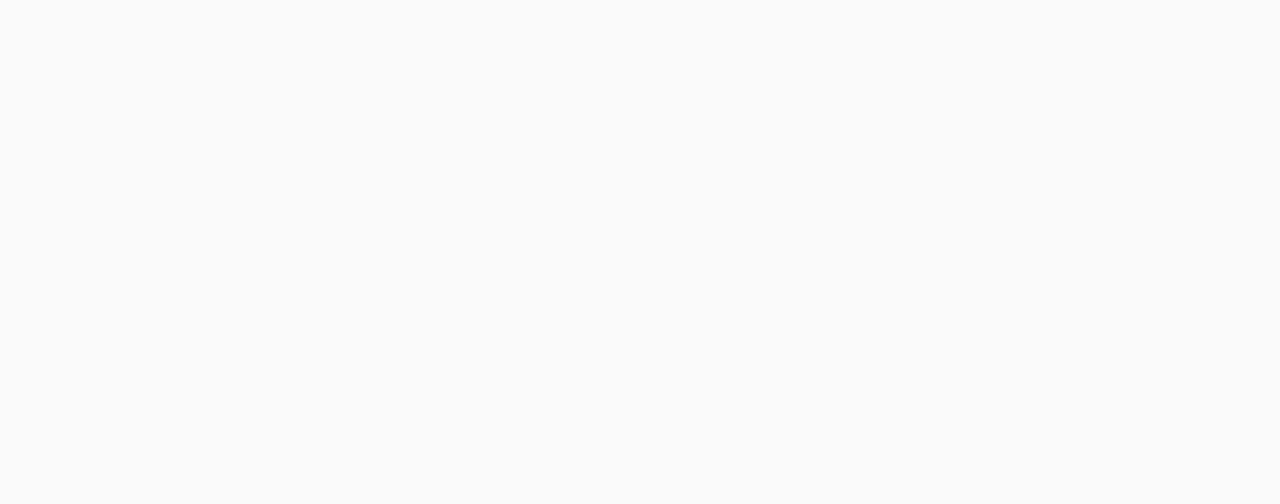
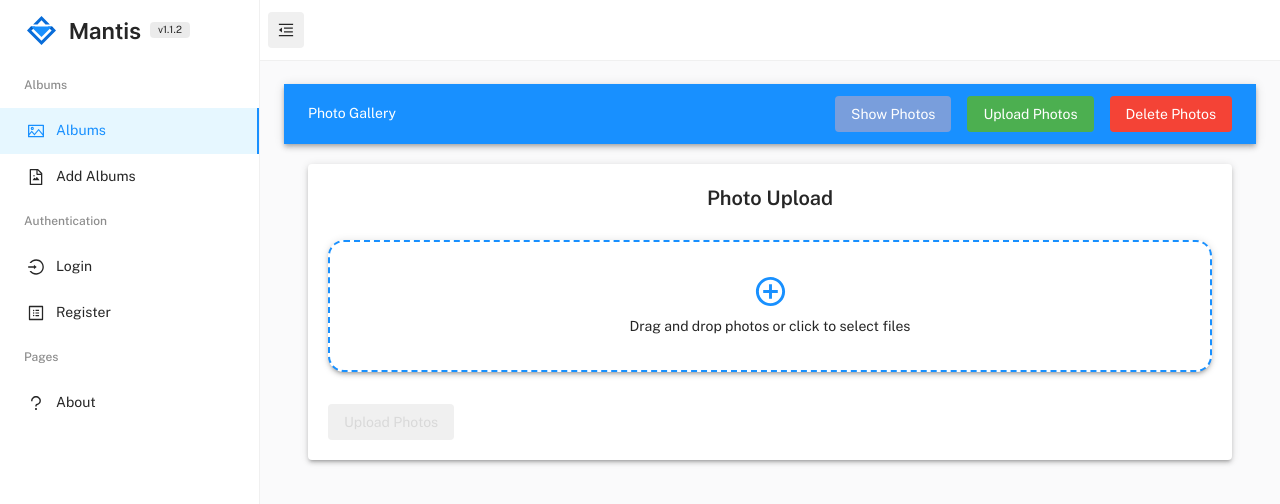
Before and after one commit to iamhruthiks/Albums-Frontend, a React (Create React App) app: page /album/upload in a window 1280 px wide. Before the commit this address had no page. Shown: the top 504 px of the page. Built offline with nearby package versions, Linux system fonts and the light colour scheme.

Commit message:
Section 61: Section 04 - Albums use cases in React - 498. Upload photos form

```diff
--- a/package.json
+++ b/package.json
@@ -9,6 +9,7 @@
     "@emotion/cache": "^11.10.3",
     "@emotion/react": "^11.10.4",
     "@emotion/styled": "^11.10.4",
+    "@mui/icons-material": "^5.15.2",
     "@mui/lab": "^5.0.0-alpha.100",
     "@mui/material": "^5.10.6",
     "@mui/styles": "^5.15.2",
@@ -29,6 +30,7 @@
     "react-device-detect": "^2.2.2",
     "react-dom": "^18.2.0",
     "react-draggable": "^4.4.5",
+    "react-dropzone": "^14.2.3",
     "react-element-to-jsx-string": "^15.0.0",
     "react-number-format": "^4.9.4",
     "react-perfect-scrollbar": "^1.5.8",
--- /dev/null
+++ b/src/pages/albums/albumUpload.js
@@ -0,0 +1,125 @@
+import React, { useState } from 'react';
+import axios from 'axios';
+import Header from './albums/header';
+import { Box, Button, CircularProgress, Container, Grid, Paper, Typography, IconButton } from '@mui/material';
+import { makeStyles } from '@mui/styles';
+import { AddCircleOutline, Close } from '@mui/icons-material';
+import { useDropzone } from 'react-dropzone';
+import { useNavigate, useLocation } from 'react-router-dom';
+
+const useStyles = makeStyles((theme) => ({
+  dropzoneContainer: {
+    border: `2px dashed ${theme.palette.primary.main}`,
+    borderRadius: theme.spacing(2),
+    padding: theme.spacing(4),
+    textAlign: 'center',
+    cursor: 'pointer'
+  },
+  uploadedFile: {
+    display: 'flex',
+    alignItems: 'center',
+    justifyContent: 'space-between',
+    padding: theme.spacing(2),
+    marginTop: theme.spacing(2),
+    border: `1px solid ${theme.palette.secondary.main}`,
+    borderRadius: theme.spacing(1)
+  }
+}));
+
+const FileUploadPage = () => {
+  const classes = useStyles();
+  const [files, setFiles] = useState([]);
+  const navigate = useNavigate();
+  const [processing, setProcessing] = useState(false);
+  const location = useLocation();
+  const queryParams = new URLSearchParams(location.search);
+  const id = queryParams.get('id');
+
+  const onDrop = (acceptedFiles) => {
+    setFiles((prevFiles) => [...prevFiles, ...acceptedFiles]);
+  };
+
+  const { getRootProps, getInputProps } = useDropzone({ onDrop });
+
+  const removeFile = (index) => {
+    setFiles((prevFiles) => prevFiles.filter((_, i) => i !== index));
+  };
+
+  const handleUpload = async () => {
+    try {
+      setProcessing(true);
+      const formData = new FormData();
+      files.forEach((file) => {
+        formData.append('files', file);
+      });
+
+      const token = localStorage.getItem('token');
+      const response = await axios.post('/api/v1/albums/' + id + '/upload-photos', formData, {
+        headers: {
+          'Content-Type': 'multipart/form-data',
+          Authorization: `Bearer ${token}`
+        }
+      });
+
+      console.log('Upload successful:', response.data);
+      setFiles([]);
+      navigate('/album/show?id=' + id);
+    } catch (error) {
+      console.error('Error uploading files:', error.message);
+    } finally {
+      setProcessing(false); // Reset loading state regardless of success or failure
+    }
+  };
+
+  return (
+    <div>
+      <Header />
+      <Container>
+        <Paper elevation={3} style={{ padding: '20px', marginTop: '20px' }}>
+          <Grid container spacing={2}>
+            <Grid item xs={12}>
+              <Typography variant="h4" align="center" gutterBottom>
+                Photo Upload
+              </Typography>
+            </Grid>
+            <Grid item xs={12} {...getRootProps()}>
+              <input {...getInputProps()} />
+              <Paper elevation={3} className={classes.dropzoneContainer}>
+                <AddCircleOutline fontSize="large" color="primary" />
+                <Typography variant="h6">Drag and drop photos or click to select files</Typography>
+              </Paper>
+            </Grid>
+            <Grid item xs={12}>
+              <Box>
+                {files.map((file, index) => (
+                  <Paper key={index} elevation={3} className={classes.uploadedFile}>
+                    <Typography>{file.name}</Typography>
+                    <IconButton onClick={() => removeFile(index)} color="secondary">
+                      <Close />
+                    </IconButton>
+                  </Paper>
+                ))}
+              </Box>
+            </Grid>
+            <Grid item xs={12}>
+              {processing ? (
+                <Box textAlign="center">
+                  <CircularProgress />
+                  <Typography variant="body2" color="textSecondary" marginTop="10px">
+                    Uploading...
+                  </Typography>
+                </Box>
+              ) : (
+                <Button variant="contained" color="primary" onClick={handleUpload} disabled={files.length === 0}>
+                  Upload Photos
+                </Button>
+              )}
+            </Grid>
+          </Grid>
+        </Paper>
+      </Container>
+    </div>
+  );
+};
+
+export default FileUploadPage;
--- a/src/routes/MainRoutes.js
+++ b/src/routes/MainRoutes.js
@@ -9,6 +9,7 @@
 const AboutPage = Loadable(lazy(() => import('pages/staticPages/about')));
 const AlbumAddPage = Loadable(lazy(() => import('pages/albums/albumAdd')));
 const AlbumShowPage = Loadable(lazy(() => import('pages/albums/albumShow')));
+const AlbumUploadPage = Loadable(lazy(() => import('pages/albums/albumUpload')));
 
 // ==============================|| MAIN ROUTING ||============================== //
 
@@ -31,6 +32,10 @@
     {
       path: '/album/show',
       element: <AlbumShowPage />
+    },
+    {
+      path: '/album/upload',
+      element: <AlbumUploadPage />
     }
   ]
 };
```
Also changed, not shown: 2 other files (tests, documents, lock files or other folders).
